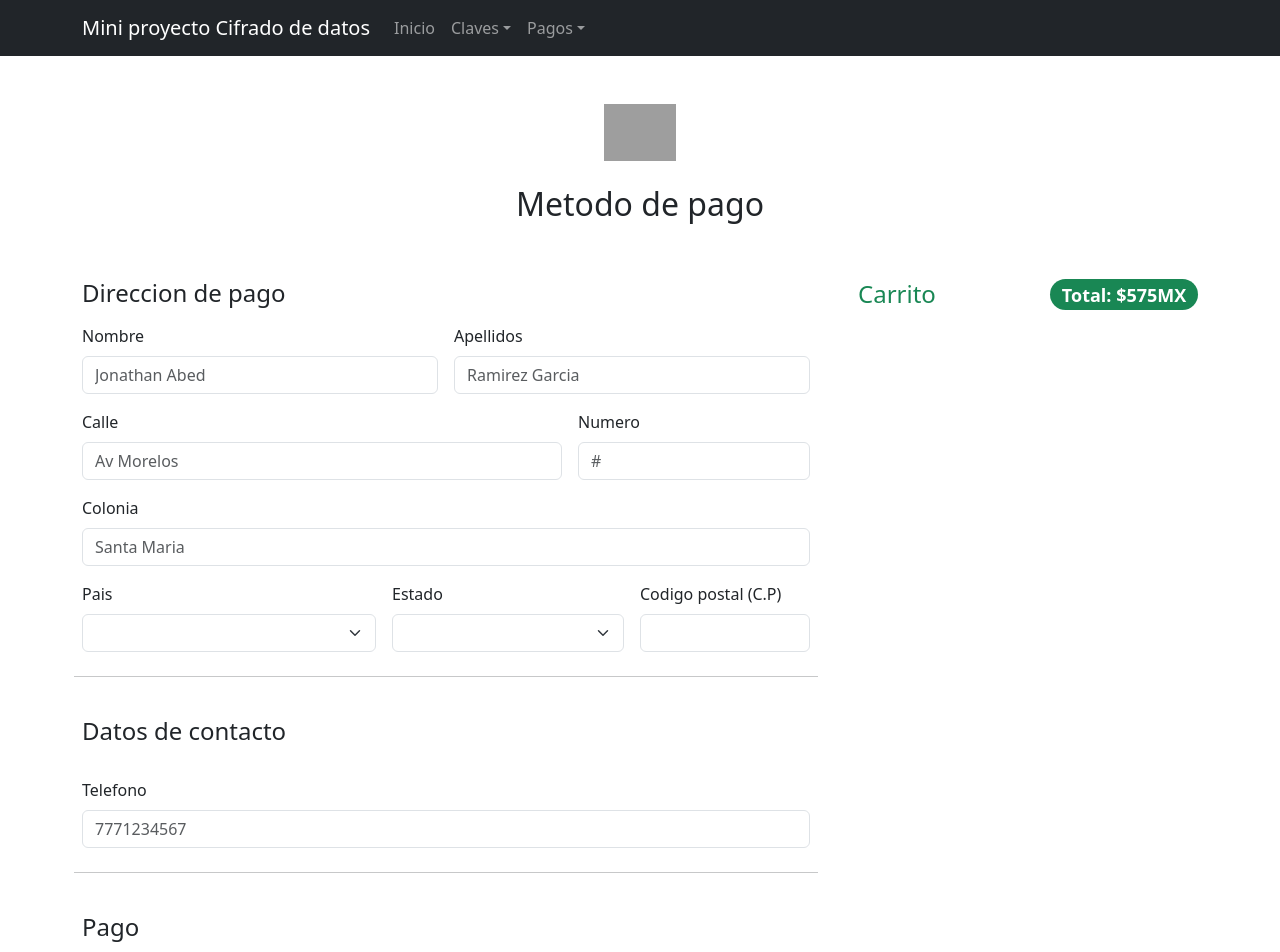
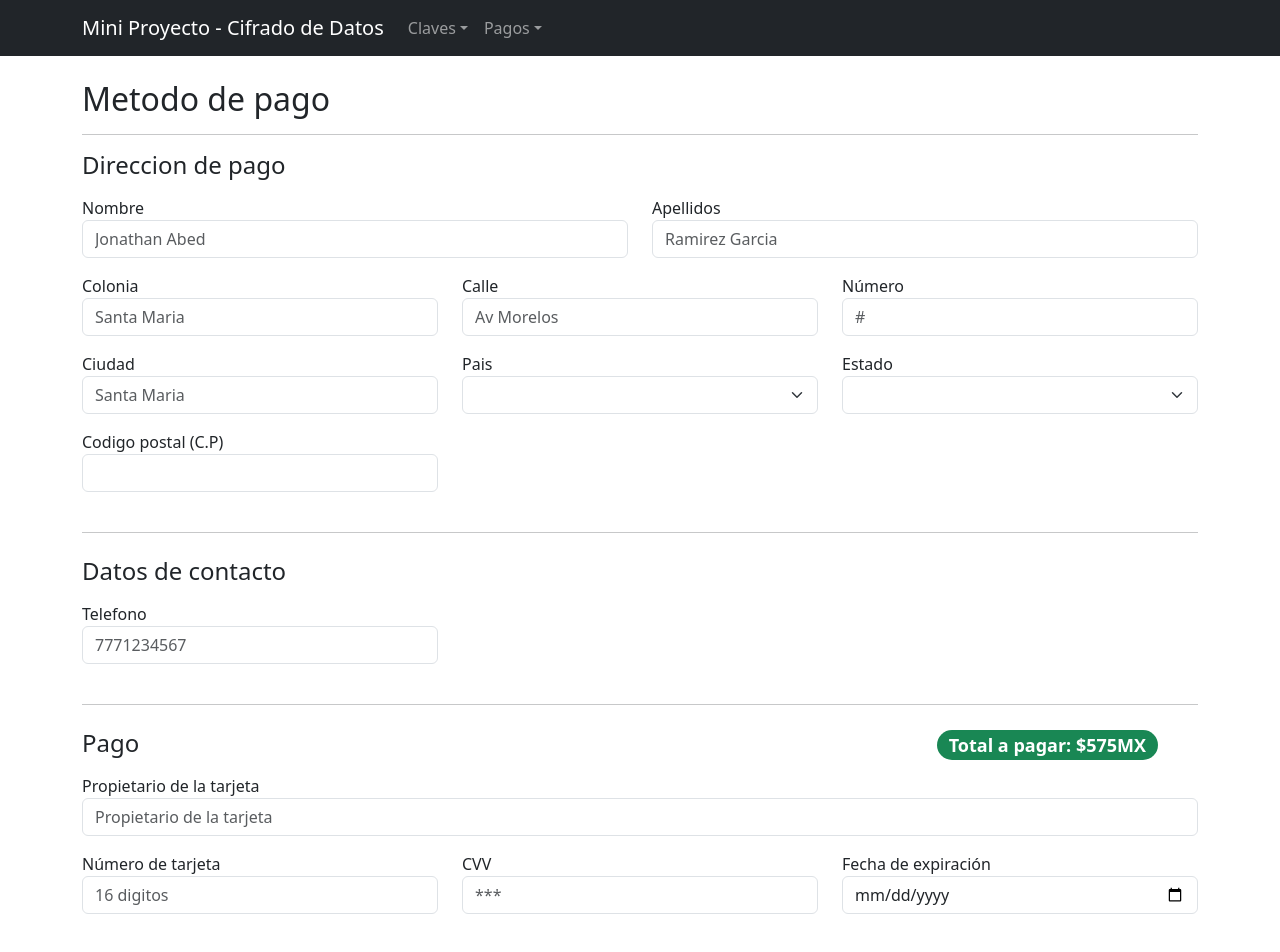
Before and after one commit to EmilianoChofis/cifradoFront, a Vue app: page /paymentForm in a window 1280 px wide. Shown: the top 952 px of the page. Built offline with nearby package versions, Linux system fonts and the light colour scheme; grey boxes are pictures that could not be loaded.

Commit message:
[MODIFY] se realizaron cambios de estructuración y eliminación de codigo innecesario

```diff
--- a/src/App.vue
+++ b/src/App.vue
@@ -1,24 +1,17 @@
 <template>
   <div id="app">
-    <b-navbar toggleable="lg" type="dark" variant="dark">
-      <b-container>
-        <b-navbar-brand to="/">Mini proyecto Cifrado de datos</b-navbar-brand>
-        <b-navbar-toggle target="nav-collapse"></b-navbar-toggle>
-        <b-collapse id="nav-collapse" is-nav>
-          <b-navbar-nav>
-            <b-nav-item to="/">Inicio</b-nav-item>
-            <b-nav-dropdown text="Claves">
-              <b-dropdown-item to="/clavesForm">Registrar grupo de claves</b-dropdown-item>
-              <b-dropdown-item to="/claves">Historial de grupos de claves</b-dropdown-item>
-            </b-nav-dropdown>
-            <b-nav-dropdown text="Pagos">
-              <b-dropdown-item to="/payments">Historial de compras</b-dropdown-item>
-              <b-dropdown-item to="/paymentForm">Registrar compra</b-dropdown-item>
-            </b-nav-dropdown>
-          </b-navbar-nav>
-        </b-collapse>
-      </b-container>
-    </b-navbar>
+    <NavbarComponent />
     <router-view />
   </div>
 </template>
+
+<script>
+import NavbarComponent from "./components/NavbarComponent.vue";
+
+export default {
+  name: "App",
+  components: {
+    NavbarComponent,
+  },
+};
+</script>
--- /dev/null
+++ b/src/components/NavbarComponent.vue
@@ -0,0 +1,28 @@
+<template>
+  <b-navbar toggleable="lg" type="dark" variant="dark">
+    <b-container>
+      <b-navbar-brand to="/">Mini Proyecto - Cifrado de Datos</b-navbar-brand>
+      <b-navbar-toggle target="nav-collapse"></b-navbar-toggle>
+      <b-collapse id="nav-collapse" is-nav>
+        <b-navbar-nav class="ml-auto">
+          <b-nav-dropdown text="Claves">
+            <b-dropdown-item to="/claves"
+              >Historial de grupos de claves</b-dropdown-item
+            >
+            <b-dropdown-item to="/clavesForm"
+              >Registro de grupos de claves</b-dropdown-item
+            >
+          </b-nav-dropdown>
+          <b-nav-dropdown text="Pagos">
+            <b-dropdown-item to="/payments"
+              >Historial de pagos</b-dropdown-item
+            >
+            <b-dropdown-item to="/paymentForm"
+              >Registro de pagos</b-dropdown-item
+            >
+          </b-nav-dropdown>
+        </b-navbar-nav>
+      </b-collapse>
+    </b-container>
+  </b-navbar>
+</template>
--- a/src/main.js
+++ b/src/main.js
@@ -1,17 +1,17 @@
-import Vue from 'vue'
+import Vue from "vue";
 
-import App from './App.vue'
-import router from './router'
-import { BootstrapVue, IconsPlugin } from 'bootstrap-vue'
+import App from "./App.vue";
+import router from "./router";
+import { BootstrapVue, IconsPlugin } from "bootstrap-vue";
 
-import 'bootstrap/dist/css/bootstrap.css'
-import 'bootstrap-vue/dist/bootstrap-vue.css'
+import "bootstrap/dist/css/bootstrap.css";
+import "bootstrap-vue/dist/bootstrap-vue.css";
 
 // Make BootstrapVue available throughout your project
-Vue.use(BootstrapVue)
+Vue.use(BootstrapVue);
 // Optionally install the BootstrapVue icon components plugin
-Vue.use(IconsPlugin)
+Vue.use(IconsPlugin);
 new Vue({
   router,
-  render: (h) => h(App)
-}).$mount('#app')
+  render: (h) => h(App),
+}).$mount("#app");
--- a/src/services/gruposService.js
+++ b/src/services/gruposService.js
@@ -1,22 +1,21 @@
-import axios from 'axios';
+import axios from "axios";
 
-const API_URL = 'http://localhost:3000/grupos';
+const API_URL = "http://localhost:8080/api/grupos";
 
 export const getGrupos = async () => {
   try {
     const response = await axios.get(API_URL);
     return response.data;
-
-    }catch (error) {
-        console.error('Error al obtener los grupos', error);
+  } catch (error) {
+    console.error("Error al obtener los grupos", error);
   }
-}
+};
 
 export const saveGrupo = async (data) => {
   try {
     const response = await axios.post(API_URL, data);
     return response.data;
-    }catch (error) {
-        console.error('Error al guardar el grupo', error);
+  } catch (error) {
+    console.error("Error al guardar el grupo", error);
   }
-}
+};
--- a/src/views/Claves.vue
+++ b/src/views/Claves.vue
@@ -1,38 +1,29 @@
-<script setup>
+<template>
+  <b-container class="mt-4 mb-4">
+    <h1>Historial de grupos de claves</h1>
 
-</script>
-
-<template>
-  <b-container class="mt-4">
-    <h1>Historial de claves</h1>
-
-    <b-button
-        variant="primary"
-        class="mt-2 mb-4"
-        :to="{ name: 'clavesForm' }"
-    >
+    <b-button variant="primary" class="mt-2 mb-4" :to="{ name: 'clavesForm' }">
       Registrar grupo de claves
     </b-button>
 
     <b-row class="mt-4">
       <b-col v-if="grupos.length === 0">
-        <b-alert show variant="warning"> No se encontraron grupos de claves registrados </b-alert>
+        <b-alert show variant="warning">
+          No se encontraron grupos de claves registrados
+        </b-alert>
       </b-col>
 
       <b-col v-for="grupo in grupos" :key="grupo.id" md="4" class="mb-4">
         <b-card :title="grupo.nombre">
-          <b-card-text>
-            Propietario: {{ grupo.nombre }}
-          </b-card-text>
+          <b-card-text> Propietario: {{ grupo.nombre }} </b-card-text>
         </b-card>
       </b-col>
     </b-row>
   </b-container>
-
 </template>
 
 <script>
-import {getGrupos} from "@/services/gruposService";
+import { getGrupos } from "@/services/gruposService";
 
 export default {
   data() {
--- a/src/views/ClavesForm.vue
+++ b/src/views/ClavesForm.vue
@@ -1,15 +1,12 @@
-<script setup>
-
-</script>
-
 <template>
-  <div>
-    <h1 class="text-center">Registrar grupo de claves</h1>
-    <b-form class="m-5" @submit="onSubmit">
+  <b-container class="mt-4 mb-4">
+    <h1>Registro de grupos de claves</h1>
+    <b-form class="mt-4" @submit="onSubmit">
       <b-form-group
         id="input-group-1"
         label="Nombre del grupo"
         label-for="input-1"
+        class="mb-3"
       >
         <b-form-input
           id="input-1"
@@ -18,10 +15,13 @@
         ></b-form-input>
       </b-form-group>
 
+      <b-row>
+        <b-col>
           <b-form-group
             id="input-group-2"
-          label="Clave"
+            label="Clave 1"
             label-for="input-2"
+            class="mb-3"
           >
             <b-form-input
               id="input-2"
@@ -29,11 +29,14 @@
               required
             ></b-form-input>
           </b-form-group>
+        </b-col>
 
+        <b-col>
           <b-form-group
             id="input-group-3"
-          label="clave 2"
+            label="Clave 2"
             label-for="input-3"
+            class="mb-3"
           >
             <b-form-input
               id="input-3"
@@ -41,11 +44,14 @@
               required
             ></b-form-input>
           </b-form-group>
+        </b-col>
 
+        <b-col>
           <b-form-group
             id="input-group-4"
-          label="clave 3"
+            label="Clave 3"
             label-for="input-4"
+            class="mb-3"
           >
             <b-form-input
               id="input-4"
@@ -53,42 +59,59 @@
               required
             ></b-form-input>
           </b-form-group>
+        </b-col>
+      </b-row>
 
-      <b-button
-          class="w-100 btn btn-lg mt-3"
-          variant="success"
-          type="submit"
-      >
+      <b-button class="w-100 btn btn-lg mt-3" variant="success" type="submit">
         Registrar grupo de claves
       </b-button>
     </b-form>
 
-  </div>
+    <b-row>
+      <b-col>
+        <b-card class="mt-3" header="Datos del formulario">
+          <pre class="m-0">{{ form }}</pre>
+        </b-card>
+      </b-col>
+
+      <b-col>
+        <b-card class="mt-3" header="Grupo encriptado">
+          <pre class="m-0">{{ data }}</pre>
+        </b-card>
+      </b-col>
+    </b-row>
+  </b-container>
 </template>
 
 <script>
-import {progressiveHash} from "@/services/cryptoService";
-import {saveGrupo} from "@/services/gruposService";
+import { progressiveHash } from "@/services/cryptoService";
+//Servicio no disponible 08/03/2024
+//import { saveGrupo } from "@/services/gruposService";
 
 export default {
   data() {
     return {
       form: {
         nombre: "",
-        claves:[]
+        claves: [],
+      },
+      data: {
+        nombre: "",
+        claves: [],
       },
     };
   },
-  methods:{
-    async onSubmit(evt){
+  methods: {
+    async onSubmit(evt) {
       evt.preventDefault();
       const result = progressiveHash(this.form.claves);
       const data = {
         nombre: this.form.nombre,
-        claves: result
-      }
-      const response = await saveGrupo(data);
-    }
-  }
+        claves: result,
+      };
+      this.data = data;
+      // await saveGrupo(data);
+    },
+  },
 };
 </script>
--- a/src/views/Details.vue
+++ b/src/views/Details.vue
@@ -1,5 +1,5 @@
 <template>
-  <b-container class="mt-4">
+  <b-container class="mt-4 mb-4">
     <h1>Detalles de la compra</h1>
 
     <b-row class="mt-4">
--- a/src/views/PaymentForm.vue
+++ b/src/views/PaymentForm.vue
@@ -1,32 +1,18 @@
 <template>
-  <div id="form" class="container marginB">
-    <main>
-      <div class="py-5 text-center">
-        <img
-          class="d-block mx-auto mb-4"
-          src="https://cdn-icons-png.freepik.com/512/102/102655.png"
-          alt="icono de carrito "
-          width="72"
-          height="57"
-        />
+  <b-container class="mt-4 mb-4">
     <h2>Metodo de pago</h2>
-      </div>
-      <div class="row g-5">
-        <div class="col-md-5 col-lg-4 order-md-last">
-          <h4 class="d-flex justify-content-between align-items-center mb-3">
-            <span class="text-success">Carrito</span>
-            <span class="badge bg-success rounded-pill">
-              Total: ${{ form.monto }}MX
-            </span>
-          </h4>
-        </div>
+    <hr />
 
-        <div class="col-md-7 col-lg-8">
     <h4 class="mb-3">Direccion de pago</h4>
     <b-form @submit="onSubmit">
-            <div class="row g-3">
-              <div class="col-sm-6">
-                <label for="nombre" class="form-label">Nombre</label>
+      <b-row>
+        <b-col>
+          <b-form-group
+            id="input-group-1"
+            label="Nombre"
+            label-for="nombre"
+            class="mb-3"
+          >
             <b-form-input
               v-model="form.nombre"
               type="text"
@@ -36,10 +22,16 @@
               value=""
               required
             />
-              </div>
+          </b-form-group>
+        </b-col>
 
-              <div class="col-sm-6">
-                <label for="apellidos" class="form-label">Apellidos</label>
+        <b-col>
+          <b-form-group
+            id="input-group-2"
+            label="Apellidos"
+            label-for="apellidos"
+            class="mb-3"
+          >
             <b-form-input
               v-model="form.apellidos"
               type="text"
@@ -49,9 +41,35 @@
               value=""
               required
             />
-              </div>
-              <div class="col-sm-8">
-                <label for="calle" class="form-label">Calle</label>
+          </b-form-group>
+        </b-col>
+      </b-row>
+
+      <b-row>
+        <b-col>
+          <b-form-group
+            id="input-group-3"
+            label="Colonia"
+            label-for="colonia"
+            class="mb-3"
+          >
+            <b-form-input
+              v-model="form.colonia"
+              type="text"
+              class="form-control"
+              id="colonia"
+              placeholder="Santa Maria"
+              required
+            />
+          </b-form-group>
+        </b-col>
+        <b-col>
+          <b-form-group
+            id="input-group-3"
+            label="Calle"
+            label-for="calle"
+            class="mb-3"
+          >
             <b-form-input
               v-model="form.calle"
               type="text"
@@ -60,9 +78,15 @@
               placeholder="Av Morelos"
               required
             />
-              </div>
-              <div class="col-sm-4">
-                <label for="numero" class="form-label">Numero</label>
+          </b-form-group>
+        </b-col>
+        <b-col>
+          <b-form-group
+            id="input-group-4"
+            label="Número"
+            label-for="numero"
+            class="mb-3"
+          >
             <b-form-input
               v-model="form.numero"
               type="text"
@@ -71,20 +95,35 @@
               placeholder="#"
               required
             />
-              </div>
+          </b-form-group>
+        </b-col>
+      </b-row>
 
-              <div class="col-12">
-                <label for="ciudad" class="form-label">Colonia </label>
+      <b-row>
+        <b-col>
+          <b-form-group
+            id="input-group-5"
+            label="Ciudad"
+            label-for="ciudad"
+            class="mb-3"
+          >
             <b-form-input
-                  v-model="form.colonia"
+              v-model="form.cuidad"
               type="text"
               class="form-control"
-                  id="ciudad"
-                  placeholder="Santa Maria "
+              id="Ciudad"
+              placeholder="Santa Maria"
             />
-              </div>
-              <div class="col-md-5">
-                <label for="pais" class="form-label">Pais</label>
+          </b-form-group>
+        </b-col>
+
+        <b-col>
+          <b-form-group
+            id="input-group-6"
+            label="Pais"
+            label-for="pais"
+            class="mb-3"
+          >
             <b-form-select
               v-model="form.pais"
               class="form-select"
@@ -94,10 +133,16 @@
               <option>Mexico</option>
               <option>Perú</option>
             </b-form-select>
-              </div>
+          </b-form-group>
+        </b-col>
 
-              <div class="col-md-4">
-                <label for="estado" class="form-label">Estado</label>
+        <b-col>
+          <b-form-group
+            id="input-group-7"
+            label="Estado"
+            label-for="estado"
+            class="mb-3"
+          >
             <b-form-select
               v-model="form.estado"
               class="form-select"
@@ -107,10 +152,18 @@
               <option>Morelos</option>
               <option>CDMX</option>
             </b-form-select>
-              </div>
+          </b-form-group>
+        </b-col>
+      </b-row>
 
-              <div class="col-md-3">
-                <label for="cp" class="form-label">Codigo postal (C.P)</label>
+      <b-row>
+        <b-col cols="4">
+          <b-form-group
+            id="input-group-8"
+            label="Codigo postal (C.P)"
+            label-for="cp"
+            class="mb-3"
+          >
             <b-form-input
               v-model="form.cp"
               type="text"
@@ -119,11 +172,21 @@
               placeholder=""
               required
             />
-              </div>
+          </b-form-group>
+        </b-col>
+      </b-row>
+
       <hr class="my-4" />
       <h4 class="mb-3">Datos de contacto</h4>
-              <div class="col-12">
-                <label for="telefono" class="form-label">Telefono</label>
+
+      <b-row>
+        <b-col cols="4">
+          <b-form-group
+            id="input-group-9"
+            label="Telefono"
+            label-for="telefono"
+            class="mb-3"
+          >
             <b-form-input
               v-model="form.telefono"
               type="number"
@@ -132,51 +195,88 @@
               placeholder="7771234567"
               required
             />
-              </div>
+          </b-form-group>
+        </b-col>
+      </b-row>
 
       <hr class="my-4" />
+
+      <b-row>
+        <b-col cols="9">
           <h4 class="mb-3">Pago</h4>
+        </b-col>
+        <b-col>
+          <h4 class="align-items-center">
+            <span class="badge bg-success rounded-pill">
+              Total a pagar: ${{ form.monto }}MX
+            </span>
+          </h4>
+        </b-col>
+      </b-row>
 
-              <div class="col-md-6">
-                <label for="propietario" class="form-label">Propietario</label>
+      <b-row>
+        <b-col>
+          <b-form-group
+            id="input-group-10"
+            label="Propietario de la tarjeta"
+            label-for="propietario"
+            class="mb-3"
+          >
             <b-form-input
               v-model="form.tarjeta.propietario"
               type="text"
               class="form-control"
               id="propietario"
-                  placeholder=""
+              placeholder="Propietario de la tarjeta"
               required
             />
-              </div>
+          </b-form-group>
+        </b-col>
+      </b-row>
 
-              <div class="col-md-6">
-                <label for="tarjeta" class="form-label"
-                  >Numero de tarjeta</label
+      <b-row>
+        <b-col>
+          <b-form-group
+            id="input-group-11"
+            label="Número de tarjeta"
+            label-for="tarjeta"
+            class="mb-3"
           >
             <b-form-input
               v-model="form.tarjeta.numero"
               type="text"
               class="form-control"
               id="tarjeta"
-                  placeholder=""
+              placeholder="16 digitos"
               required
             />
-              </div>
+          </b-form-group>
+        </b-col>
 
-              <div class="col-md-3">
-                <label for="cvv" class="form-label">CVV</label>
+        <b-col>
+          <b-form-group
+            id="input-group-12"
+            label="CVV"
+            label-for="cvv"
+            class="mb-3"
+          >
             <b-form-input
               v-model="form.tarjeta.cvv"
               type="text"
               class="form-control"
               id="cvv"
-                  placeholder=""
+              placeholder="***"
               required
             />
-              </div>
-              <div class="col-md-3">
-                <label for="caducidad" class="form-label"
-                  >Fecha de expiracion</label
+          </b-form-group>
+        </b-col>
+
+        <b-col>
+          <b-form-group
+            id="input-group-13"
+            label="Fecha de expiración"
+            label-for="caducidad"
+            class="mb-3"
           >
             <b-form-input
               v-model="form.tarjeta.caducidad"
@@ -186,23 +286,35 @@
               placeholder=""
               required
             />
-              </div>
-            </div>
+          </b-form-group>
+        </b-col>
+      </b-row>
+
       <hr class="my-4" />
 
-            <b-button class="w-100 btn btn-lg" variant="success" type="submit"
-              >Pagar</b-button
-            >
+      <b-button class="w-100 btn btn-lg" variant="success" type="submit">
+        Pagar
+      </b-button>
     </b-form>
-        </div>
-      </div>
-    </main>
-  </div>
+
+    <b-row>
+      <b-col>
+        <b-card class="mt-3" header="Datos del formulario">
+          <pre class="m-0">{{ form }}</pre>
+        </b-card>
+      </b-col>
+
+      <b-col>
+        <b-card class="mt-3" header="Datos encriptados">
+          <pre class="m-0">{{ encryptedForm }}</pre>
+        </b-card>
+      </b-col>
+    </b-row>
+  </b-container>
 </template>
 
 <script>
-import {encryptBi, encryptUni} from "../services/cryptoService.js";
-import registerPayment from "../services/paymentService.js";
+import { encryptBi, encryptUni } from "../services/cryptoService.js";
 import paymentService from "../services/paymentService.js";
 
 export default {
@@ -228,6 +340,7 @@ export default {
         },
         monto: Math.floor(Math.random() * 1000),
       },
+      encryptedForm: {},
     };
   },
   methods: {
@@ -236,9 +349,9 @@ export default {
       try {
         const encryptedForm = this.encryptData(this.form);
 
-        const response = await paymentService.registerPayment(encryptedForm);
-        // await paymentService.registerPayment(this.form);
-        this.$router.push({ name: "payments" });
+        this.encryptedForm = encryptedForm;
+        await paymentService.registerPayment(encryptedForm);
+        // this.$router.push({ name: "payments" });
       } catch (error) {
         console.error(error);
       }
@@ -262,15 +375,9 @@ export default {
           cvv: encryptUni(this.form.tarjeta.cvv),
           caducidad: encryptUni(this.form.tarjeta.caducidad),
           propietario: encryptUni(this.form.tarjeta.propietario),
-        }
+        },
       };
     },
   },
 };
 </script>
-
-<style scoped>
-.marginB {
-  margin-bottom: 2rem;
-}
-</style>
```
Also changed, not shown: src/router/index.js (+27 -27 lines), src/services/cryptoService.js (+15 -9 lines), src/views/HomeView.vue (+45 -40 lines), src/views/Payments.vue (+14 -20 lines). Lines whose indentation alone changed are shown as unchanged.
